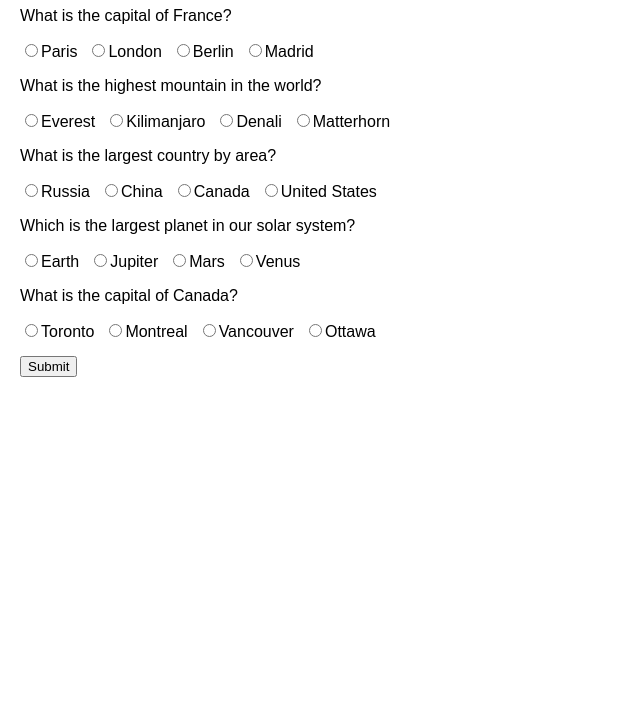
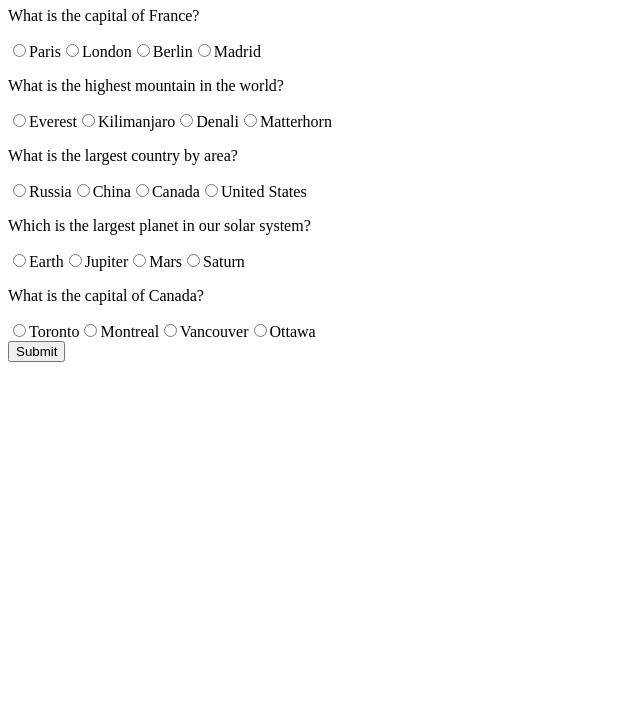
Before and after one commit to acciojob/quiz-with-session-deepikas19998-art, a website: page main.html in a window 1280 px wide. Shown: the part 73-800 px from the top of the page, without its empty margins (0-640 px from the left). Drawn offline with Linux system fonts and the light colour scheme.

Commit message:
created a submission

```diff
--- a/main.html
+++ b/main.html
@@ -4,22 +4,6 @@
   <meta charset="UTF-8">
   <meta name="viewport" content="width=device-width, initial-scale=1.0">
   <title>Quiz App</title>
-  <style>
-    body {
-      font-family: Arial, sans-serif;
-      margin: 20px;
-    }
-    #questions div {
-      margin-bottom: 15px;
-    }
-    label {
-      margin-right: 10px;
-    }
-    #score {
-      margin-top: 20px;
-      font-weight: bold;
-    }
-  </style>
 </head>
 <body>
   <h1>Multiple Choice Quiz</h1>
@@ -30,12 +14,11 @@
   <div id="score"></div>
 
   <script>
-    // Quiz questions
     const questions = [
       { question: "What is the capital of France?", choices: ["Paris", "London", "Berlin", "Madrid"], answer: "Paris" },
       { question: "What is the highest mountain in the world?", choices: ["Everest", "Kilimanjaro", "Denali", "Matterhorn"], answer: "Everest" },
       { question: "What is the largest country by area?", choices: ["Russia", "China", "Canada", "United States"], answer: "Russia" },
-      { question: "Which is the largest planet in our solar system?", choices: ["Earth", "Jupiter", "Mars", "Venus"], answer: "Jupiter" },
+      { question: "Which is the largest planet in our solar system?", choices: ["Earth", "Jupiter", "Mars", "Saturn"], answer: "Jupiter" },
       { question: "What is the capital of Canada?", choices: ["Toronto", "Montreal", "Vancouver", "Ottawa"], answer: "Ottawa" }
     ];
 
@@ -82,7 +65,6 @@
       localStorage.setItem("score", score);
     });
 
-    // Initial render
     renderQuestions();
   </script>
 </body>
```
